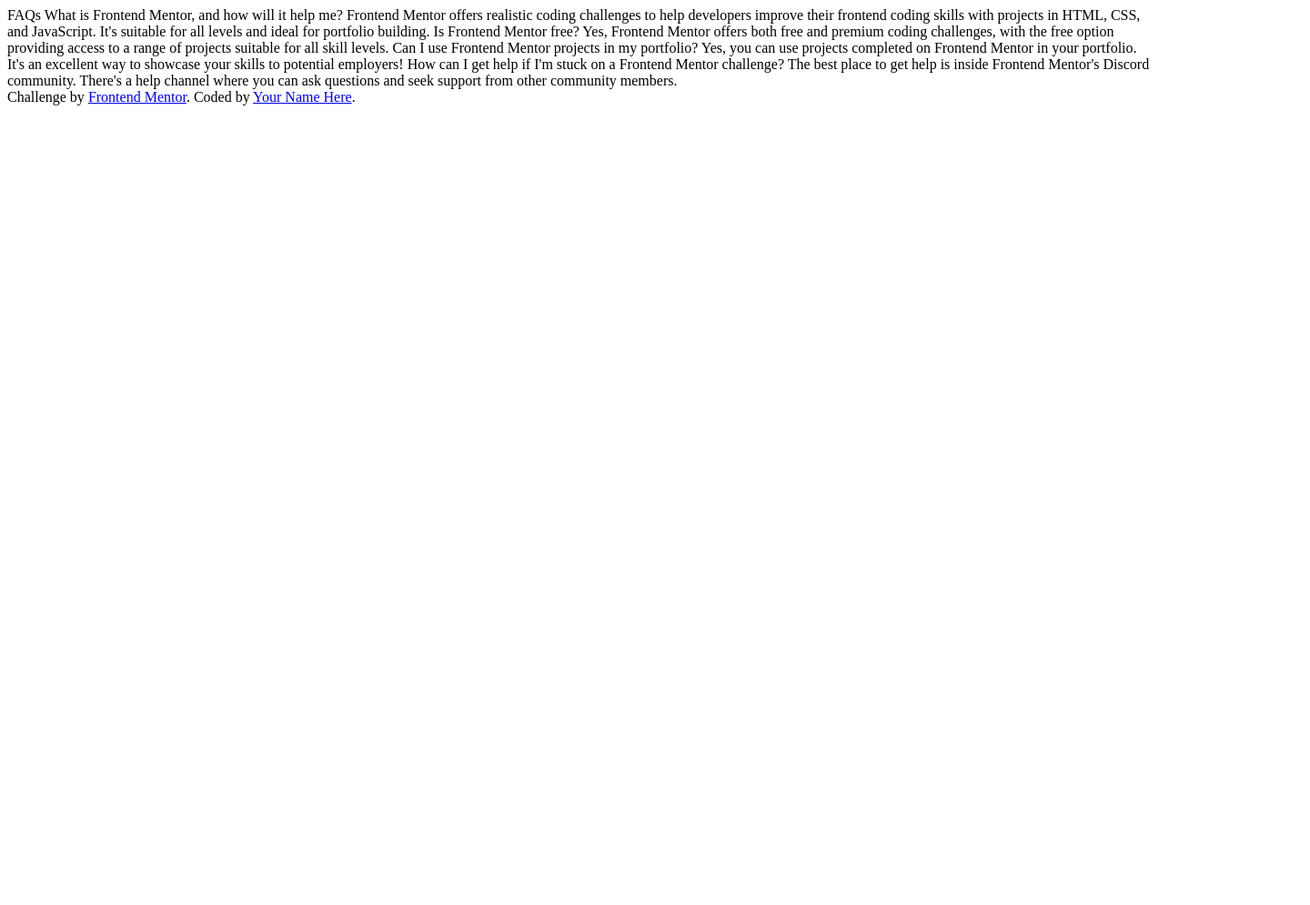
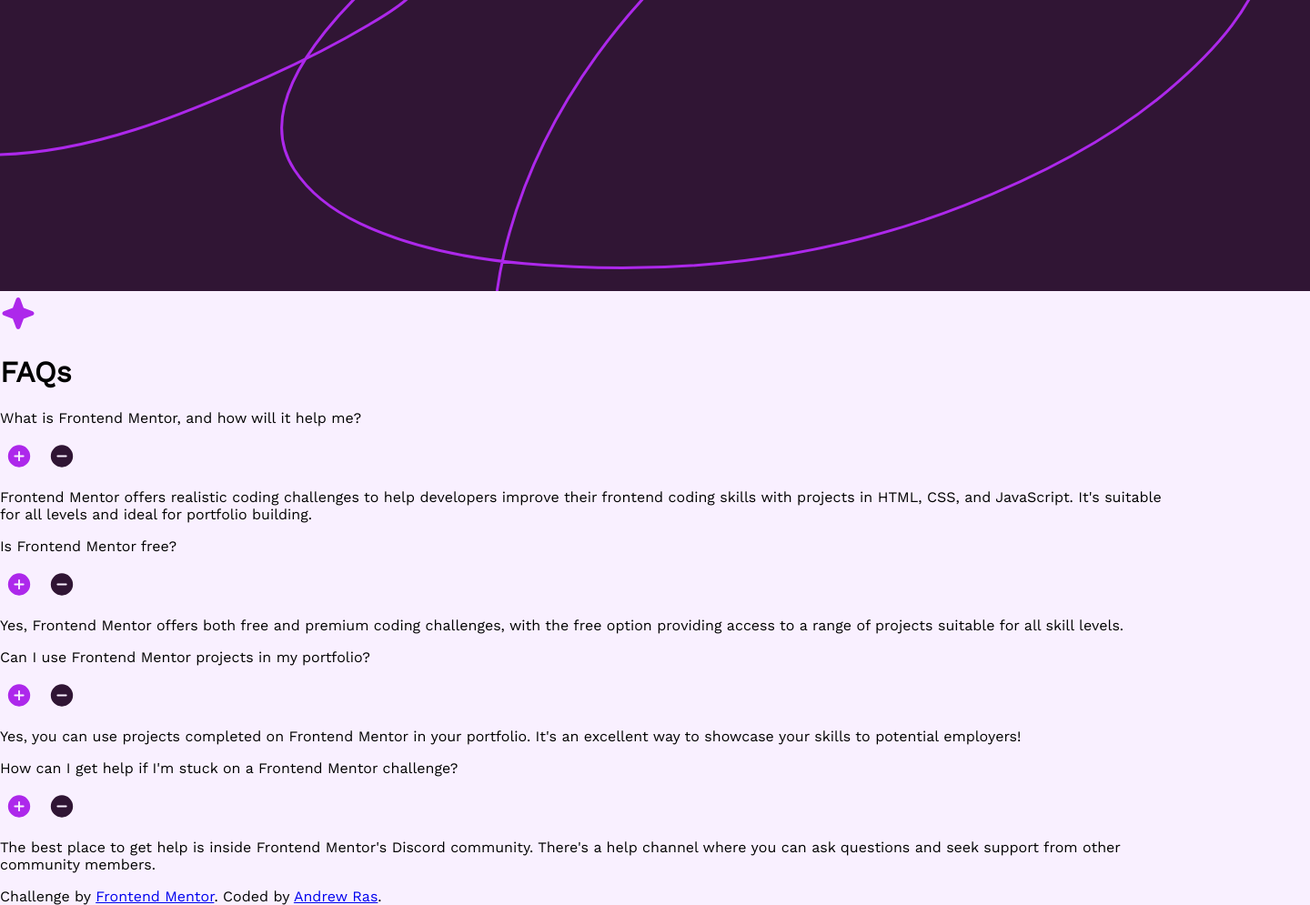
Before and after one commit to andrewras58/FAQ-Accordion, a plain HTML site: page index.html in a window 1280 px wide. Shown: the whole page at 91% size, 1440 px wide, since content can reach past the window. Before the commit the page ends 800 px from the top, so only its background shows below. Drawn offline with nearby package versions, Linux system fonts and the light colour scheme.

Commit message:
second commit

```diff
--- a/index.html
+++ b/index.html
@@ -13,34 +13,64 @@
 
 </head>
 <body>
-
-  FAQs
-
-  What is Frontend Mentor, and how will it help me?
-
-  Frontend Mentor offers realistic coding challenges to help developers improve their
-  frontend coding skills with projects in HTML, CSS, and JavaScript. It's suitable for
-  all levels and ideal for portfolio building.
-
-  Is Frontend Mentor free?
-
-  Yes, Frontend Mentor offers both free and premium coding challenges, with the free
-  option providing access to a range of projects suitable for all skill levels.
-
-  Can I use Frontend Mentor projects in my portfolio?
-
-  Yes, you can use projects completed on Frontend Mentor in your portfolio. It's an excellent
-  way to showcase your skills to potential employers!
-
-  How can I get help if I'm stuck on a Frontend Mentor challenge?
-
-  The best place to get help is inside Frontend Mentor's Discord community. There's a help
-  channel where you can ask questions and seek support from other community members.
-
-
+    <svg xmlns="http://www.w3.org/2000/svg" width="1440" height="320" fill="none" viewBox="0 0 1440 320"><g clip-path="url(#a)"><path fill="#301534" d="M0 0h1440v320H0z"/><path stroke="#AD28EB" stroke-linecap="round" stroke-width="3" d="M-676-182C-454-10-396.863 71.888-197.5 143.5-99 178.882-36.919 170.726-4.751 170.108c104.487-2.01 204.609-43.237 298.633-85.495 38.354-17.238 75.882-36.189 112.063-57.63 23.903-14.165 58.87-33.913 64.721-64.42 2.32-12.102-16.369-12.24-23.771-9.789-13.511 4.474-25.95 16.544-36.056 25.669-19.131 17.273-37.062 35.948-53.235 56.031-33.728 41.883-68.034 100.247-34.158 152.014 17.287 26.415 43.94 45.693 72.112 59.127 56.182 26.791 119.205 38.742 180.778 44.146 164.438 14.432 328.964-3.461 483.004-63.622 79.76-31.148 158.55-70.539 224.23-126.245 48.56-41.186 102.8-96.548 110.66-162.9 10.93-92.187-94.04-136.062-169.29-148.418-61.41-10.084-123.75-4.164-184.07 9.588-78.262 17.84-149.006 47.67-214.241 94.384-130.002 93.093-234.95 228.413-272.466 385.827-15.64 65.625-16.648 138.21 5.493 202.551 21.452 62.338 69.196 110.576 124.048 144.923 65.117 40.774 137.161 62.14 212.839 73.21 100.474 14.696 202.817 12.233 303.027-2.997 176.17-26.772 352.73-88.431 505.18-181.077 103.22-62.725 199.3-134.15 280.06-224.425 17.7-19.793 31.81-40.875 43.74-64.521C2172.11-58.5 2095.5-145.528 2095.5-151"/></g><defs><clipPath id="a"><path fill="#fff" d="M0 0h1440v320H0z"/></clipPath></defs></svg>
+    <div id="container">
+        <div id="header">
+            <svg xmlns="http://www.w3.org/2000/svg" width="40" height="41" fill="none" viewBox="0 0 40 41"><path fill="#AD28EB" d="M37.5 20.5a2.467 2.467 0 0 1-1.64 2.344l-9.913 3.604-3.603 9.911a2.5 2.5 0 0 1-4.688 0l-3.604-9.922-9.911-3.593a2.5 2.5 0 0 1 0-4.688l9.921-3.604 3.594-9.911a2.5 2.5 0 0 1 4.688 0l3.604 9.921 9.911 3.594A2.467 2.467 0 0 1 37.5 20.5Z"/></svg>
+            <h1>FAQs</h1>
+        </div>
+        <div class="question" id="question-1">
+            <p>What is Frontend Mentor, and how will it help me?</p>
+            <button id="expand-1">
+                <svg xmlns="http://www.w3.org/2000/svg" width="30" height="31" fill="none" viewBox="0 0 30 31"><path fill="#AD28EB" d="M15 3.313A12.187 12.187 0 1 0 27.188 15.5 12.203 12.203 0 0 0 15 3.312Zm4.688 13.124h-3.75v3.75a.938.938 0 0 1-1.876 0v-3.75h-3.75a.938.938 0 0 1 0-1.875h3.75v-3.75a.938.938 0 0 1 1.876 0v3.75h3.75a.938.938 0 0 1 0 1.876Z"/></svg>
+            </button>
+            <button id="close-1">
+                <svg xmlns="http://www.w3.org/2000/svg" width="30" height="31" fill="none" viewBox="0 0 30 31"><path fill="#301534" d="M15 3.313A12.187 12.187 0 1 0 27.188 15.5 12.2 12.2 0 0 0 15 3.312Zm4.688 13.124h-9.375a.938.938 0 0 1 0-1.875h9.374a.938.938 0 0 1 0 1.876Z"/></svg>
+            </button>
+        </div>
+        <div class="answer" id="answer-1">
+            <p>Frontend Mentor offers realistic coding challenges to help developers improve their frontend coding skills with projects in HTML, CSS, and JavaScript. It's suitable for all levels and ideal for portfolio building.</p>
+        </div>
+        <div class="question", id="question-2">
+            <p>Is Frontend Mentor free?</p>
+            <button id="expand-2">
+              <svg xmlns="http://www.w3.org/2000/svg" width="30" height="31" fill="none" viewBox="0 0 30 31"><path fill="#AD28EB" d="M15 3.313A12.187 12.187 0 1 0 27.188 15.5 12.203 12.203 0 0 0 15 3.312Zm4.688 13.124h-3.75v3.75a.938.938 0 0 1-1.876 0v-3.75h-3.75a.938.938 0 0 1 0-1.875h3.75v-3.75a.938.938 0 0 1 1.876 0v3.75h3.75a.938.938 0 0 1 0 1.876Z"/></svg>
+            </button>
+            <button id="close-2">
+                <svg xmlns="http://www.w3.org/2000/svg" width="30" height="31" fill="none" viewBox="0 0 30 31"><path fill="#301534" d="M15 3.313A12.187 12.187 0 1 0 27.188 15.5 12.2 12.2 0 0 0 15 3.312Zm4.688 13.124h-9.375a.938.938 0 0 1 0-1.875h9.374a.938.938 0 0 1 0 1.876Z"/></svg>
+            </button>
+        </div>
+        <div class="answer" id="answer-2">
+            <p>Yes, Frontend Mentor offers both free and premium coding challenges, with the free option providing access to a range of projects suitable for all skill levels.</p>
+        </div>
+        <div class="question" id="question-3">
+            <p>Can I use Frontend Mentor projects in my portfolio?</p>
+            <button id="expand-3">
+                <svg xmlns="http://www.w3.org/2000/svg" width="30" height="31" fill="none" viewBox="0 0 30 31"><path fill="#AD28EB" d="M15 3.313A12.187 12.187 0 1 0 27.188 15.5 12.203 12.203 0 0 0 15 3.312Zm4.688 13.124h-3.75v3.75a.938.938 0 0 1-1.876 0v-3.75h-3.75a.938.938 0 0 1 0-1.875h3.75v-3.75a.938.938 0 0 1 1.876 0v3.75h3.75a.938.938 0 0 1 0 1.876Z"/></svg>
+            </button>
+            <button id="close-3">
+                <svg xmlns="http://www.w3.org/2000/svg" width="30" height="31" fill="none" viewBox="0 0 30 31"><path fill="#301534" d="M15 3.313A12.187 12.187 0 1 0 27.188 15.5 12.2 12.2 0 0 0 15 3.312Zm4.688 13.124h-9.375a.938.938 0 0 1 0-1.875h9.374a.938.938 0 0 1 0 1.876Z"/></svg>
+            </button>
+        </div>
+        <div class="answer" id="answer-3">
+            <p>Yes, you can use projects completed on Frontend Mentor in your portfolio. It's an excellent way to showcase your skills to potential employers!</p>
+        </div>
+        <div class="question" id="question-4">
+            <p>How can I get help if I'm stuck on a Frontend Mentor challenge?</p>
+            <button id="expand-4">
+                <svg xmlns="http://www.w3.org/2000/svg" width="30" height="31" fill="none" viewBox="0 0 30 31"><path fill="#AD28EB" d="M15 3.313A12.187 12.187 0 1 0 27.188 15.5 12.203 12.203 0 0 0 15 3.312Zm4.688 13.124h-3.75v3.75a.938.938 0 0 1-1.876 0v-3.75h-3.75a.938.938 0 0 1 0-1.875h3.75v-3.75a.938.938 0 0 1 1.876 0v3.75h3.75a.938.938 0 0 1 0 1.876Z"/></svg>
+            </button>
+            <button id="close-4">
+                <svg xmlns="http://www.w3.org/2000/svg" width="30" height="31" fill="none" viewBox="0 0 30 31"><path fill="#301534" d="M15 3.313A12.187 12.187 0 1 0 27.188 15.5 12.2 12.2 0 0 0 15 3.312Zm4.688 13.124h-9.375a.938.938 0 0 1 0-1.875h9.374a.938.938 0 0 1 0 1.876Z"/></svg>
+            </button>
+        </div>
+        <div class="answer" id="answer-4">
+            <p>The best place to get help is inside Frontend Mentor's Discord community. There's a help channel where you can ask questions and seek support from other community members.</p>
+        </div>
+    </div>
     <div class="attribution">
         Challenge by <a href="https://www.frontendmentor.io?ref=challenge" target="_blank">Frontend Mentor</a>.
-    Coded by <a href="#">Your Name Here</a>.
+        Coded by <a href="https://www.github.com/andrewras58">Andrew Ras</a>.
     </div>
 </body>
 </html>
--- a/style.css
+++ b/style.css
@@ -0,0 +1,28 @@
+:root{
+    --light-pink: hsl(275, 100%, 97%);
+    --grayish-purple: hsl(292, 16%, 49%);
+    --dark-purple: hsl(292, 42%, 14%);
+}
+
+*,
+*::before,
+*::after{
+    box-sizing: border-box;
+}
+
+body{
+    font-family: 'Work Sans', sans-serif;
+    padding: 0;
+    margin: 0;
+    background-color: var(--light-pink);
+}
+
+button{
+    background: none;
+    border: none;
+    cursor: pointer;
+}
+
+label{
+    cursor: pointer;
+}
```
Lines whose indentation alone changed are shown as unchanged.
